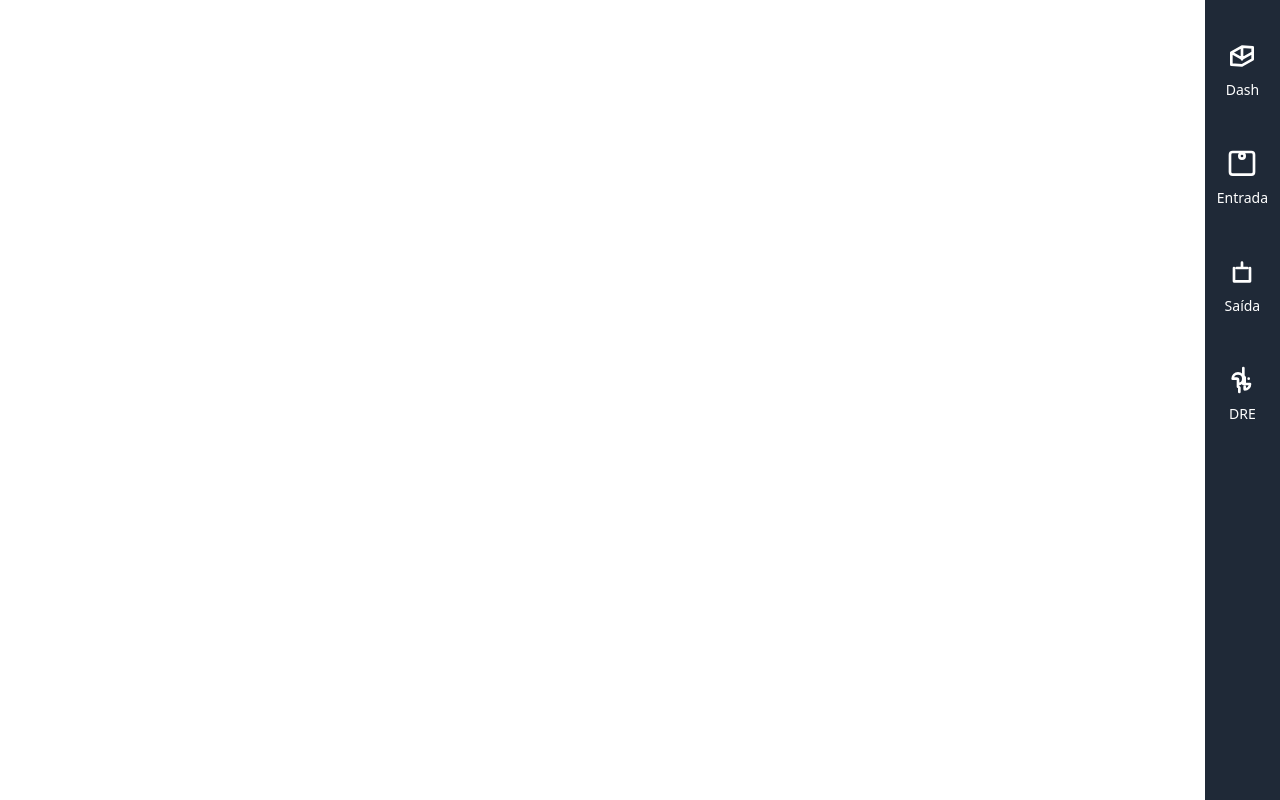
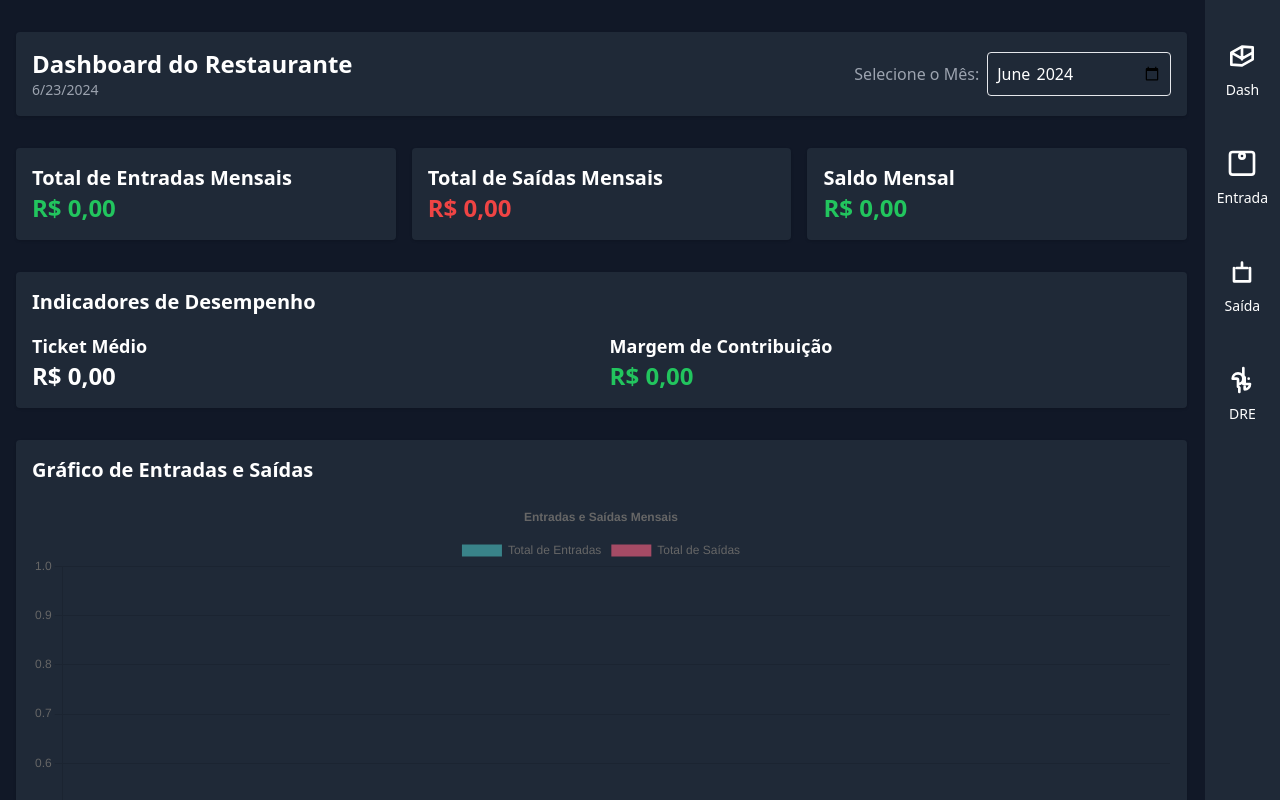
Before and after one commit to omiguelgoulart/fluxo-de-caixa, a React (Vite) app: page / in a window 1280 px wide. Shown: the top 800 px of the page. Built offline with nearby package versions, Linux system fonts and the light colour scheme.

Commit message:
Enviando projeto para deploy

```diff
--- a/package.json
+++ b/package.json
@@ -2,7 +2,7 @@
   "name": "my-project",
   "private": true,
   "version": "0.0.0",
-  "homepage": "https://omiguelgoulart.github.io/final/",
+  "homepage": "https://omiguelgoulart.github.io/fluxo-de-caixa",
   "type": "module",
   "scripts": {
     "predeploy": "npm run build",
--- a/src/App.jsx
+++ b/src/App.jsx
@@ -9,11 +9,11 @@ function App() {
   return (
     <>
     <div className='bg-gray-900'>
-      <Router basename='/final'>
+      <Router basename='/'>
         <Sidebar />
 
         <Switch>
-          <Route exact path="/final" component={Dashboard} />
+          <Route exact path="/" component={Dashboard} />
           <Route path="/receita" component={Receita} />
           <Route path="/saida" component={Saida} />
           <Route path="/dre" component={ConsultaDRE} />
--- a/src/components/Sidebar.jsx
+++ b/src/components/Sidebar.jsx
@@ -53,7 +53,7 @@ function Sidebar() {
           isOpen ? "translate-x-0" : "translate-x-full"
         } lg:translate-x-0 lg:w-[4.7rem] lg:hover:w-40`}
       >
-        <Link exact to="/final">
+        <Link exact to="/">
           <button
             className="my-4 flex flex-col items-center p-2 rounded lg:hover:bg-gray-700 lg:transition-width lg:w-40"
             onClick={closeSidebar}
--- a/vite.config.js
+++ b/vite.config.js
@@ -4,5 +4,5 @@ import react from '@vitejs/plugin-react'
 // https://vitejs.dev/config/
 export default defineConfig({
   plugins: [react()],
-  base: "/final"
+  base: "/fluxo-de-caixa"
 })
```
